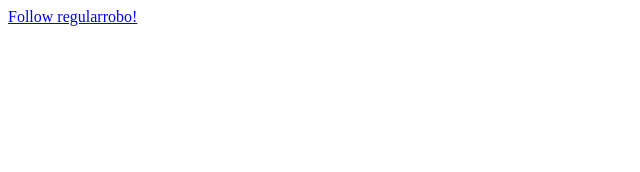
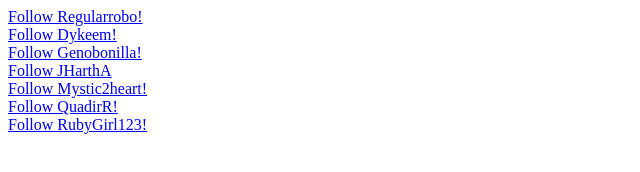
Before and after one commit to DonovonT/Anime4thewin, a plain HTML site: page links.html in a window 1280 px wide. Shown: the whole page, without its empty margins (0-640 px from the left). Drawn offline with Linux system fonts and the light colour scheme.

Commit message:
add friends

```diff
--- a/links.html
+++ b/links.html
@@ -1,17 +1,19 @@
 <html>
     <head>
-        <body>
-
-        </body>
-        <a href="https://github.com/regularrobo">Follow regularrobo!</a>
-
-
-
-
-
+        <style type="text/css">
+            .Friends{Display:block;}
+        </style>
 
     </head>
-
+    <body>
+        <a class="Friends" href="https://github.com/regularrobo">Follow Regularrobo!</a>
+        <a class="Friends"href="https://github.com/dykeem">Follow Dykeem!</a>
+        <a class="Friends"href="https://github.com/genobonilla">Follow Genobonilla!</a>
+        <a class="Friends"href="https://github.com/JHarth">Follow JHarthA</a>
+        <a class="Friends"href="https://github.com/Mystic2heart">Follow Mystic2heart!</a>
+        <a class="Friends" href="https://github.com/QuadirR">Follow QuadirR!</a>
+        <a class="Friends" href=https://github.com/Rubygirl123>Follow RubyGirl123! </a>
+        </body>
 
 
 
```
Also changed, not shown: index.html (+7 -7 lines).
